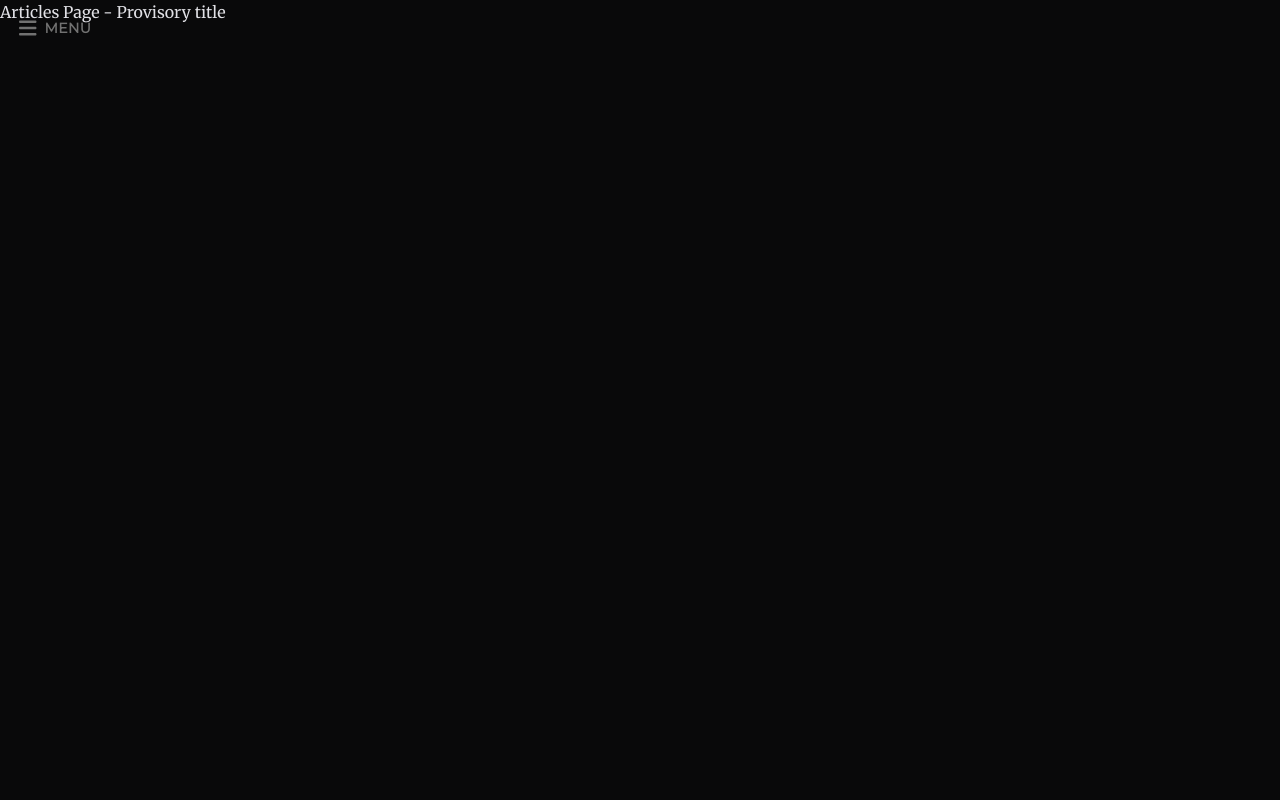
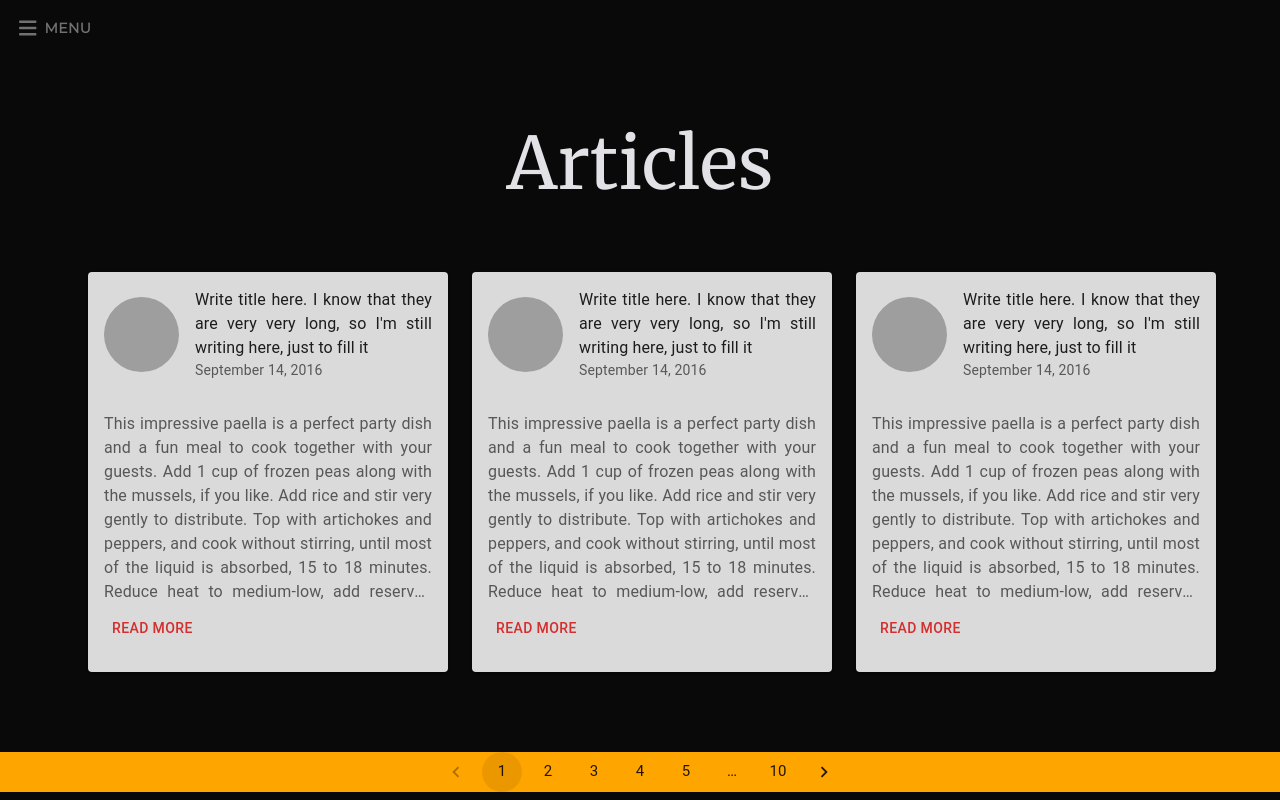
Before and after one commit to yuliaribeiro/USP-Letras, a React (Vite) app: page /articles in a window 1280 px wide. Built offline with nearby package versions, Linux system fonts and the light colour scheme; grey boxes are pictures that could not be loaded.

Commit message:
feat: Implement ArticlesPage

```diff
--- a/src/components/Articles/Article.tsx
+++ b/src/components/Articles/Article.tsx
@@ -61,7 +61,7 @@ export function Article() {
 					have opened and rice is just tender, 5 to 7 minutes more.
 				</Typography>
 				{/*TODO set onclick to redirect to page*/}
-				<Button>read more</Button>
+				<Button color="error">read more</Button>
 			</CardContent>
 		</Card>
 	);
--- a/src/pages/ArticlesPage/ArticlesPage.tsx
+++ b/src/pages/ArticlesPage/ArticlesPage.tsx
@@ -1,10 +1,32 @@
+import { Box, Grid, Pagination } from "@mui/material";
+import { Article } from "../../components/Articles/Article";
 import { NavBarSection } from "../../components/NavBar/NavBarSection";
 
 export function ArticlesPage() {
 	return (
-		<>
-			<NavBarSection />
-			<h1>Articles Page - Provisory title</h1>
-		</>
+		<div className="max-h-screen">
+			<Box sx={{ display: "grid" }}>
+				<NavBarSection />
+				<h1 className="landingPageTitle">Articles</h1>
+			</Box>
+
+			{/*TODO query ALL the articles on H. to show bellow Hint: run a map in the list that will come and pass data as Props for Articles */}
+			<Grid container spacing={3} sx={{ marginX: "auto", paddingTop: 9, paddingBottom: 10, width: "90%" }}>
+				<Grid item sm={12} md={6} lg={4}>
+					<Article />
+				</Grid>
+				<Grid item sm={12} md={6} lg={4}>
+					<Article />
+				</Grid>
+				<Grid item sm={12} md={6} lg={4}>
+					<Article />
+				</Grid>
+			</Grid>
+
+			{/*TODO: Must finish the pagination when collect data from H. */}
+			<Box sx={{ display: "grid", bgcolor: "orange" }}>
+				<Pagination count={10} color="standard" size="large" sx={{ marginX: "auto" }} />
+			</Box>
+		</div>
 	);
 }
```
